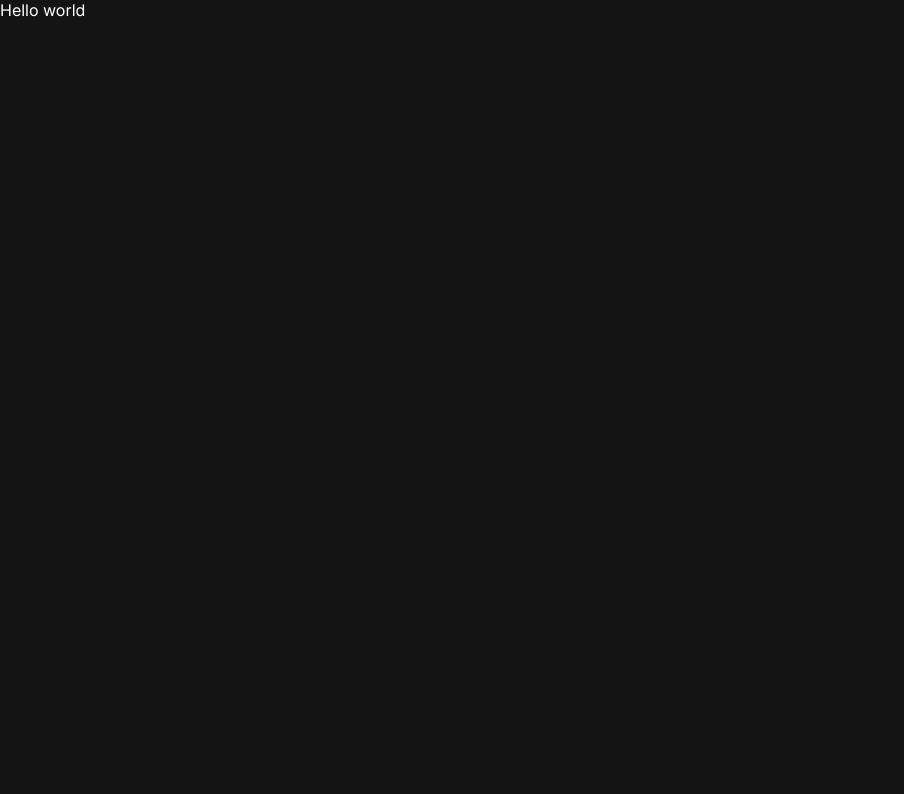
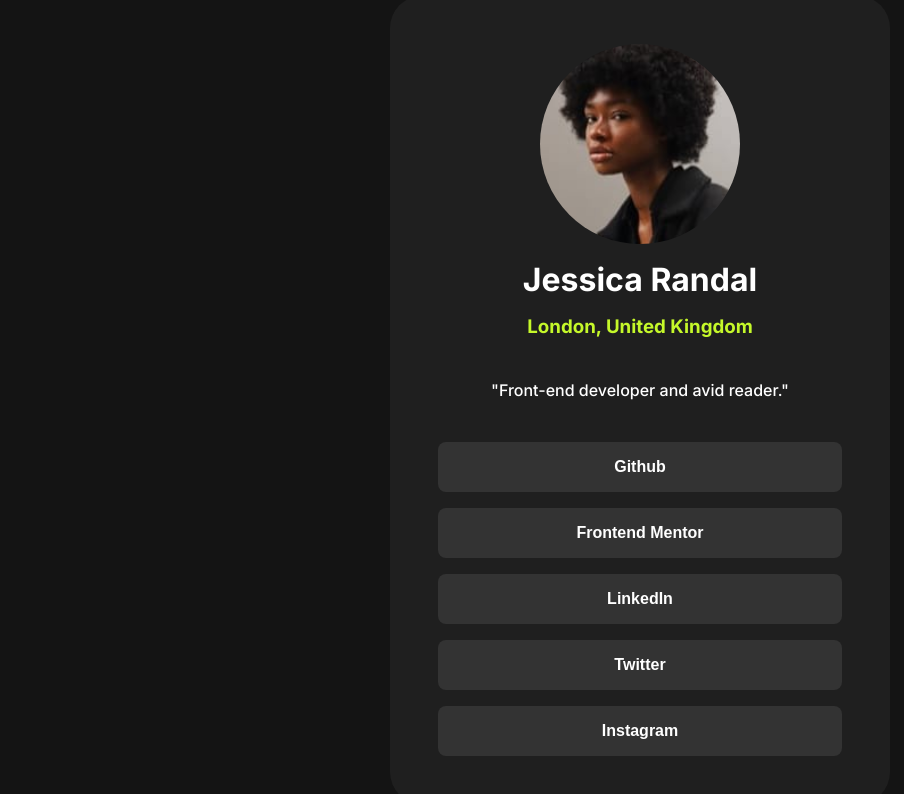
Before and after one commit to itsmecedy/-Social-links-profile, a plain HTML site: page index.html in a window 1280 px wide. Shown: the whole page, without its empty margins (0-904 px from the left). Drawn offline with Linux system fonts and the light colour scheme.

Commit message:
finish :)

```diff
--- a/index.html
+++ b/index.html
@@ -7,6 +7,20 @@
     <link rel="stylesheet" href="/style/style.css" />
   </head>
   <body>
-    Hello world
+    <div class="container">
+      <img src="./assets/images/avatar-jessica.jpeg" alt="" />
+      <h1>Jessica Randal</h1>
+      <h3 class="location">London, United Kingdom</h3>
+      <h4 style="font-weight: 500; margin: 1.6rem 0">
+        "Front-end developer and avid reader."
+      </h4>
+      <div class="link-container">
+        <button class="social-links">Github</button>
+        <button class="social-links">Frontend Mentor</button>
+        <button class="social-links">LinkedIn</button>
+        <button class="social-links">Twitter</button>
+        <button class="social-links">Instagram</button>
+      </div>
+    </div>
   </body>
 </html>
--- a/style/style.scss
+++ b/style/style.scss
@@ -1,4 +1,3 @@
-/* CSS Reset */
 @import url("https://fonts.googleapis.com/css2?family=Inter:ital,opsz,wght@0,14..32,100..900;1,14..32,100..900&display=swap");
 
 :root {
@@ -8,18 +7,84 @@
   --grey-800: hsl(0, 0%, 12%);
   --grey-900: hsl(0, 0%, 8%);
 }
+
 * {
   margin: 0;
   padding: 0;
-  box-sizing: border-box; /* Ensures padding and border are included in total width and height */
+  box-sizing: border-box;
 }
 
 html {
-  scroll-behavior: smooth; /* Optional for smooth scrolling */
+  scroll-behavior: smooth;
 }
 
 body {
   font-family: "Inter", sans-serif;
   background-color: var(--grey-900);
   color: var(--white);
+  height: 100vh;
+  display: flex;
+  justify-content: center;
+  align-items: center;
+
+  .container {
+    display: flex;
+    justify-content: center;
+    align-items: center;
+    flex-direction: column;
+    background-color: var(--grey-800);
+    width: 90%;
+    max-width: 500px;
+    padding: 3rem;
+    border-radius: 2rem;
+    gap: 1rem;
+
+    .location {
+      color: var(--green);
+    }
+
+    img {
+      border-radius: 50%;
+      width: 100%;
+      max-width: 200px;
+      height: auto;
+    }
+
+    .link-container {
+      width: 100%;
+      display: flex;
+      flex-direction: column;
+      gap: 1rem;
+
+      .social-links {
+        color: var(--white);
+        background-color: var(--grey-700);
+        width: 100%;
+        padding: 1rem 0;
+        border: none;
+        border-radius: 0.5rem;
+        font-size: 1rem;
+        font-weight: 600;
+        text-align: center;
+
+        &:hover {
+          color: var(--grey-900);
+          cursor: pointer;
+          background-color: var(--green);
+        }
+
+        @media (max-width: 480px) {
+          font-size: 0.8rem;
+        }
+      }
+    }
+
+    @media (max-width: 768px) {
+      padding: 2rem;
+    }
+
+    @media (max-width: 480px) {
+      padding: 1rem;
+    }
+  }
 }
```
Also changed, not shown: style/style.css, 1 other file.
